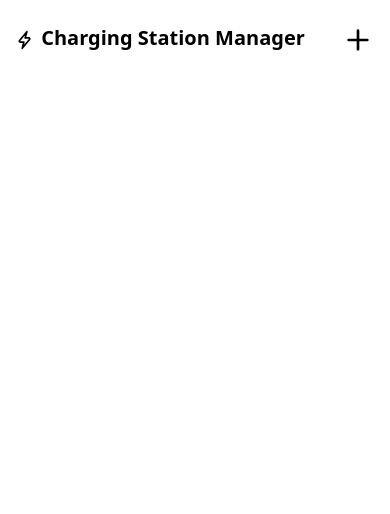
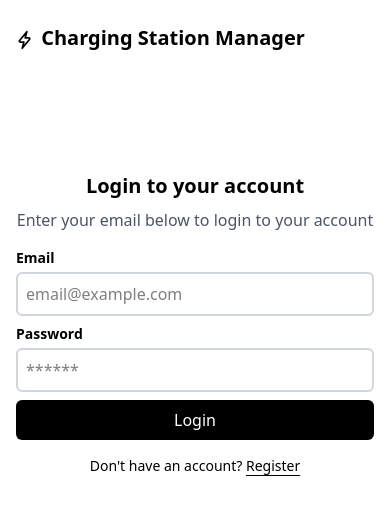
Before and after one commit to NamanChandok/et_app, a Vue app in the folder frontend/: page / in a window 390 px wide. Shown: the top 514 px of the page. Built offline with nearby package versions, Linux system fonts and the light colour scheme; no server answers.

Commit message:
Hide mobile nav button when not logged in, fix auth routing

```diff
--- a/frontend/src/App.vue
+++ b/frontend/src/App.vue
@@ -22,6 +22,7 @@
                 Charging Station Manager
             </h1>
             <button
+                v-if="authState.isLoggedIn"
                 class="fixed md:hidden top-6 right-4 z-50 cursor-pointer"
                 @click="navOpen = !navOpen"
             >
--- a/frontend/src/router/index.js
+++ b/frontend/src/router/index.js
@@ -6,7 +6,7 @@ import ProfileView from "../views/ProfileView.vue";
 import CreateView from "../views/CreateView.vue";
 import UpdateView from "../views/UpdateView.vue";
 import MapView from "../views/MapView.vue";
-import { getToken } from "../stores/auth";
+import { authState } from "../stores/auth";
 
 const routes = [
   { path: "/", component: LoginView },
@@ -48,10 +48,12 @@ const router = createRouter({
 });
 
 router.beforeEach((to, from, next) => {
-  if (to.meta.requiresAuth && !getToken()) {
+  if (to.meta.requiresAuth && !authState.isLoggedIn) {
     next("/");
+  } else if (!to.meta.requiresAuth && authState.isLoggedIn) {
+    next("/chargers");
   } else {
-    next("");
+    next();
   }
 });
 
```
